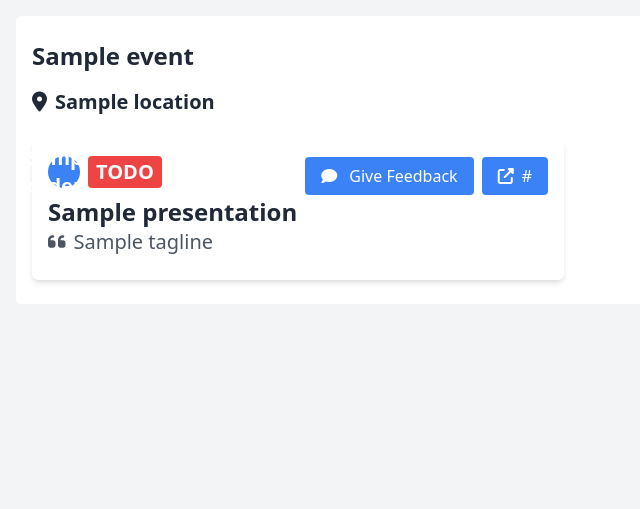
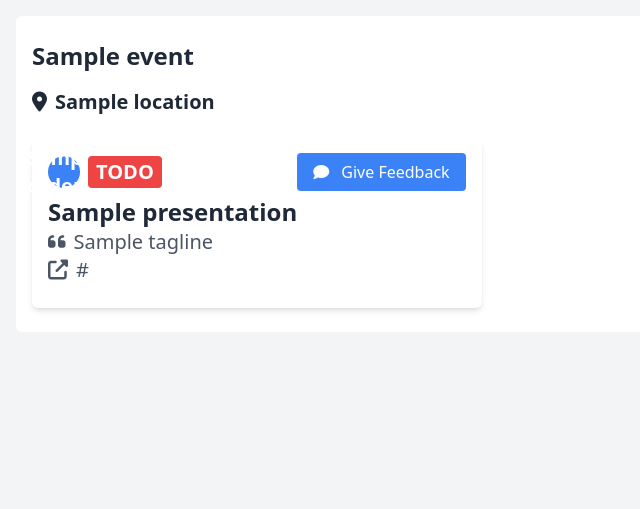
Before and after one commit to mmc102/gimmie_feedback, a FastAPI app: template templates/event.html in a window 1280 px wide. Shown: the part 92-601 px from the top of the page, without its empty margins (0-640 px from the left). Run offline with FastAPI, Linux system fonts and the light colour scheme; the template is opened without the code that fills it: most values are stand-ins (such as "Sample title", 1, 10 or a date in 2020); some libraries are stand-ins or nearby versions.

Commit message:
fix alignment

```diff
--- a/templates/presentation_listing_component.html
+++ b/templates/presentation_listing_component.html
@@ -23,30 +23,20 @@
             <p class="text-xl text-gray-600">
                 <i class="fas fa-quote-left mr-2"></i>{{ presentation.tagline }}
             </p>
-        </div>
-    </div>
-    <div class="lg:ml-2 lg:flex lg:flex-row gap-2 justify-between">
-        <div class="py-2">
-            <a href="/presentations/feedback/{{ presentation.id }}" class="bg-blue-500 hover:bg-blue-800 text-white px-4 py-2 rounded">
-                {% if presentation.has_feedback %}
-
-
-                <i class="fas fa-solid fa-edit mr-2"></i> Edit Feedback
-                {% else %}
-
-                <i class="fas fa-solid fa-comment mr-2"></i> Give Feedback
-
-                {% endif %}
-
-            </a>
-        </div>
-
-        <div class="pt-2">
-            <a href={{ presentation.url }} target="_blank" rel="noopener noreferrer"  class="bg-blue-500 hover:bg-blue-800 text-white px-4 py-2 rounded">
+            <a href={{ presentation.url }} target="_blank" rel="noopener noreferrer"  class="text-xl text-gray-600">
                 <i class="fas fa-external-link-alt mr-2"></i>{{presentation.url}}
             </a>
         </div>
     </div>
+    <div class="pt-1">
+        <a href="/presentations/feedback/{{ presentation.id }}" class="bg-blue-500 hover:bg-blue-800 text-white px-4 py-2 rounded">
+            {% if presentation.has_feedback %}
+            <i class="fas fa-solid fa-edit mr-2"></i> Edit Feedback
+            {% else %}
+            <i class="fas fa-solid fa-comment mr-2"></i> Give Feedback
+            {% endif %}
+        </a>
+    </div>
 
 
 </div>
```
